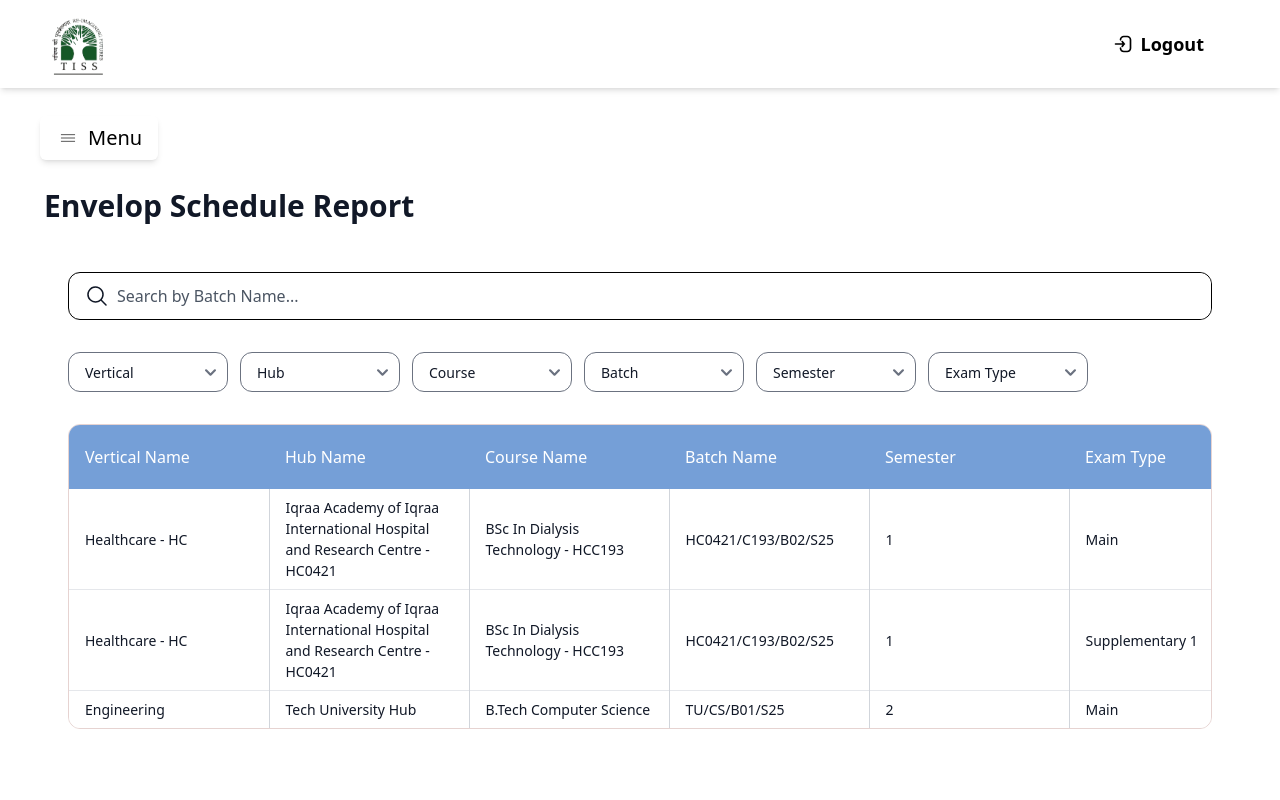
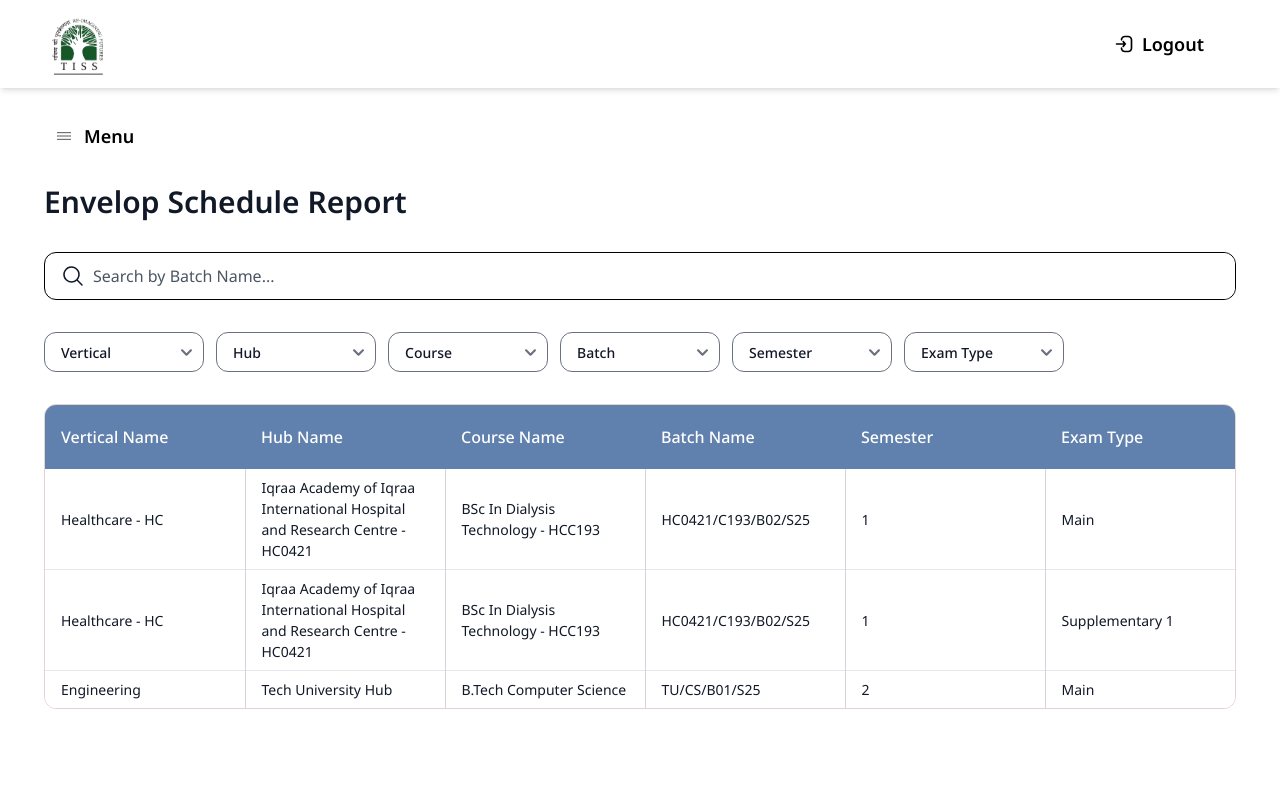
Before and after one commit to QusaiSak/FrontendDesign, an Angular app: page /envelope in a window 1280 px wide. Shown: the top 800 px of the page. Built offline with nearby package versions, Linux system fonts and the light colour scheme.

Commit message:
changed font

```diff
--- a/src/app/component/Barcode/batch/batch.component.html
+++ b/src/app/component/Barcode/batch/batch.component.html
@@ -11,6 +11,5 @@
   <app-table
     [data]="filteredData()"
     [title]="title"
-
   ></app-table>
 </div>
--- a/src/app/component/Barcode/envelope/envelope.component.html
+++ b/src/app/component/Barcode/envelope/envelope.component.html
@@ -2,8 +2,6 @@
   <div class="px-6 py-4">
     <h1 class="text-3xl font-semibold text-gray-900">Envelop Schedule Report</h1>
   </div>
-  <!-- Updated table container with scrolling functionality -->
-  <div class="px-6 py-4">
     <app-filtersearch
       [dropdownConfigs]="dropdownConfigs"
       [data]="dataEn()"
--- a/src/app/component/Barcode/student/student.component.html
+++ b/src/app/component/Barcode/student/student.component.html
@@ -1,6 +1,6 @@
 <div class="px-5 py-3 bg-gray-50 min-h-screen">
   <div class="px-6 py-4">
-    <h1 class="text-3xl font-semibold text-gray-900 mb-6">Student Schedule Report</h1>
+    <h1 class="text-3xl font-semibold text-gray-900">Student Schedule Report</h1>
   </div>
 
   <app-filtersearch
--- a/src/app/component/filtersearch/filtersearch.component.html
+++ b/src/app/component/filtersearch/filtersearch.component.html
@@ -1,7 +1,7 @@
 <div class="px-6 py-4">
   <label class="flex flex-col min-w-40 h-12 w-full">
     <div class="flex w-full flex-1 items-stretch rounded-xl h-full border-[1px]">
-      <div class="text-gray-900 flex border-none items-center justify-center pl-4 rounded-l-xl border-r-0">
+      <div class="text-gray-900 flex border-none items-center justify-center pl-4 rounded-l-xl border-r-0 font-noto-sans">
         <svg xmlns="http://www.w3.org/2000/svg" width="24px" height="24px" fill="currentColor" viewBox="0 0 256 256">
           <path d="M229.66,218.34l-50.07-50.06a88.11,88.11,0,1,0-11.31,11.31l50.06,50.07a8,8,0,0,0,11.32-11.32ZM40,112a72,72,0,1,1,72,72A72.08,72.08,0,0,1,40,112Z"></path>
         </svg>
@@ -11,17 +11,17 @@
         [(ngModel)]="searchTerm"
         (ngModelChange)="onSearchChange()"
         placeholder="Search by Batch Name... "
-        class="form-input flex w-full min-w-0 flex-1 resize-none overflow-hidden rounded-xl text-gray-900 font-montserrat focus:outline-0 focus:ring-0 border-none focus:border-none h-full placeholder:text-gray-600 px-4 rounded-l-none border-l-0 pl-2 text-base font-normal leading-normal"
+        class="form-input flex w-full min-w-0 flex-1 resize-none overflow-hidden rounded-xl text-gray-900 font-noto-sans focus:outline-0 focus:ring-0 border-none focus:border-none h-full placeholder:text-gray-600 px-4 rounded-l-none border-l-0 pl-2 text-base font-normal leading-normal"
       />
     </div>
   </label>
 </div>
 
-<div class="flex gap-3 px-6 py-4 flex-wrap pr-4">
+<div class="flex flex-col md:flex-row gap-3 px-4 md:px-6 py-4">
   @for (config of dropdownConfigs; track config.key) {
     <div class="flex items-center gap-2">
       <select
-        class="flex h-10 w-40 shrink-0 items-center justify-center gap-x-2 rounded-xl pl-4 text-gray-900 font-montserrat text-sm font-medium leading-normal truncate hover:text-clip hover:overflow-visible"
+        class="flex h-10 w-40 shrink-0 items-center justify-center gap-x-2 rounded-xl pl-4 text-gray-900 font-noto-sans text-sm font-medium leading-normal truncate hover:text-clip hover:overflow-visible"
         (change)="onFilterChange(config.key, $event)">
         <option value="- Select -">{{config.label}}</option>
         @for (option of dynamicUniqueOptions()[config.key]; track option) {
--- a/src/app/component/header/header.component.html
+++ b/src/app/component/header/header.component.html
@@ -1,6 +1,6 @@
 <div class="shadow-md bg-white z-50 mx-auto">
   <div class="flex justify-between items-center px-4 py-2 md:px-10 md:py-3">
     <img src="/logo.png" alt="Logo" class="h-12 md:h-16 w-auto">
-    <button class="mr-4 md:mr-6 px-2 py-2 md:px-3 md:py-3  flex gap-1 md:gap-2 items-center font-bold text-sm md:text-lg rounded-md hover:bg-green-200"><img src="/login-svgrepo-com.svg" alt="Log" class="size-3 md:size-5">Logout</button>
+    <button class="h-8 md:h-10 mr-4 md:mr-6 px-2 py-2 md:px-3 md:py-3  flex gap-1 md:gap-2 items-center font-bold text-sm md:text-lg rounded-md hover:bg-[#2D5A95]/45"><img src="/login-svgrepo-com.svg" alt="Log" class="size-3 md:size-5">Logout</button>
   </div>
 </div>
--- a/src/app/component/status/status.component.ts
+++ b/src/app/component/status/status.component.ts
@@ -128,7 +128,7 @@ export class StatusComponent {
     { label: 'Course', key: 'courseName' },
     { label: 'Batch', key: 'batchName' },
     { label: 'Semester', key: 'semester' },
-    { label: 'Category', key: 'catName' },
+    { label: 'Subject', key: 'catName' },
     { label: 'Exam Type', key: 'examType' },
     { label: 'Exam Category', key: 'examCatType' },
     { label: 'Question Paper Status', key: 'questionPaperStatus' },
--- a/src/app/component/tab/tab.component.html
+++ b/src/app/component/tab/tab.component.html
@@ -4,11 +4,9 @@
   <div class="relative">
     <button
       (click)="toggleDropdown()"
-      class="flex items-center px-4 py-2 rounded-md shadow-light-50 shadow-md transition-colors text-xl hover:bg-[#9cb6e4]">
-      <div class="hover:invert flex items-center gap-2 ">
+      class="h-8 md:h-10 px-2 py-2 md:px-3 md:py-3  flex gap-1 md:gap-2 items-center font-bold text-sm md:text-lg rounded-md hover:bg-[#2D5A95]/45">
         <img src="/hamburger-menu-svgrepo-com.svg" alt="Menu" class="size-6 ">
         Menu
-      </div>
     </button>
 
     <!-- Dropdown options -->
@@ -41,7 +39,7 @@
                       @for (subItem of item.suboption; track subItem.name) {
                         <a
                           [routerLink]="subItem.route"
-                          class="block text-md text-gray-900 font-montserrat px-6 py-2 hover:text-[#2D5A95]"
+                          class="block text-md text-gray-900 font-noto-sans px-6 py-2 hover:text-[#2D5A95]"
                           (click)="selectSubItem(subItem.name)"
                           [class.font-bold]="selectedItem === subItem.name"
                         >
--- a/src/app/component/table/table.component.html
+++ b/src/app/component/table/table.component.html
@@ -4,11 +4,11 @@
          [class.max-h-120]="data.length > 4"
          [class.overflow-y-auto]="data.length > 4">
       <div class="overflow-x-auto">
-        <table class="w-full border-collapse">
+        <table class="w-full">
           <thead class="sticky top-0 z-10">
             <tr class="bg-[#fbf9f8]">
               @for (header of title; track header.key) {
-                <th class="text-align px-4 py-3 text-left h-16 text-md font-medium leading-normal bg-[#759fd7] text-white min-w-[200px]">
+                <th class="text-align px-4 py-3 text-left h-16 text-md font-medium leading-normal bg-[#2d5a95]/75 text-white min-w-[200px]">
                   {{ header.label }}
                 </th>
               }
@@ -18,7 +18,7 @@
             @for(item of data; track item) {
               <tr class="hover:bg-gray-50">
                 @for (header of title; track header.key) {
-                  <td [ngClass]="cellPadding + ' ' + cellMargin + ' text-gray-900 font-montserrat text-sm font-normal leading-normal min-w-[200px] border-r border-gray-300'">
+                  <td [ngClass]="cellPadding + ' ' + cellMargin + ' text-gray-900 font-noto-sans text-sm font-normal leading-normal min-w-[200px] border-r border-gray-300'">
                     @if (isLinkColumn(header.key)) {
                       <a [href]="item[header.key]" class="text-blue-600 hover:underline">
                         {{ header.key === 'download' ? 'Download' : 'View' }}
--- a/src/styles.css
+++ b/src/styles.css
@@ -1,3 +1,8 @@
+@import url('https://fonts.googleapis.com/css2?family=Noto+Sans:wght@400;500;600&display=swap');
+
+body {
+  font-family: 'Noto Sans', sans-serif;
+}
 @import "tailwindcss";
 @import "flowbite/src/themes/default";
 @plugin "flowbite/plugin";
```
